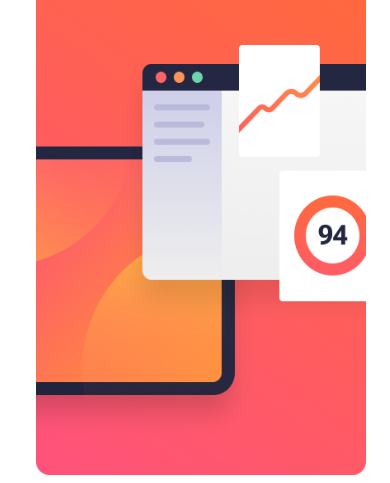
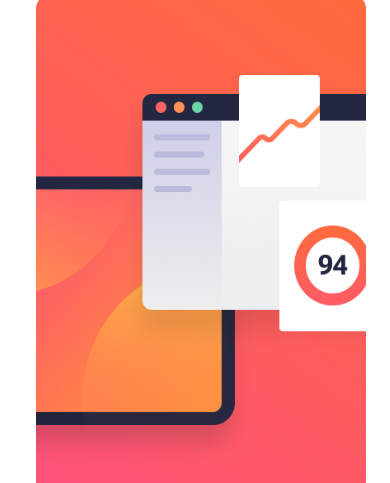
Before and after one commit to julianmc09/Exercise-Form, a plain HTML site: page index.html in a window 390 px wide. Shown: the top 483 px of the page. Drawn offline with Linux system fonts and the light colour scheme.

```diff
--- a/style.css
+++ b/style.css
@@ -104,7 +104,7 @@
         height: 450px;
         margin-left: 17px;
         margin-bottom: 35px;
-        margin-top: 60px;
+        margin-top: 120px;
     }
 
     .email{
@@ -119,10 +119,3 @@
         padding: 20px 75px;
     }
 }
-
-@media(max-width: 1370px) and (max-height:1024px){
-    .container{
-        display: flex;
-        height: 100%;
-    }
-}
```
